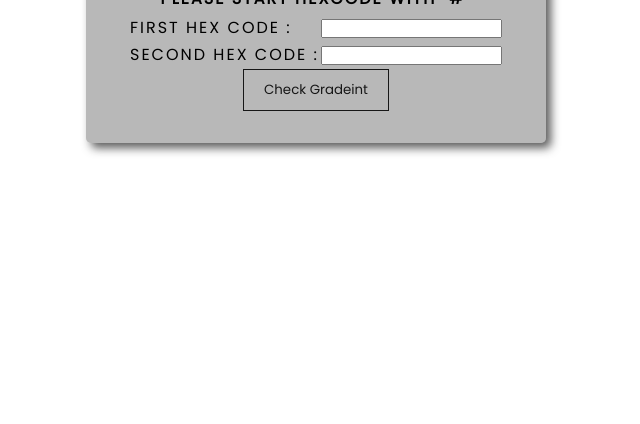
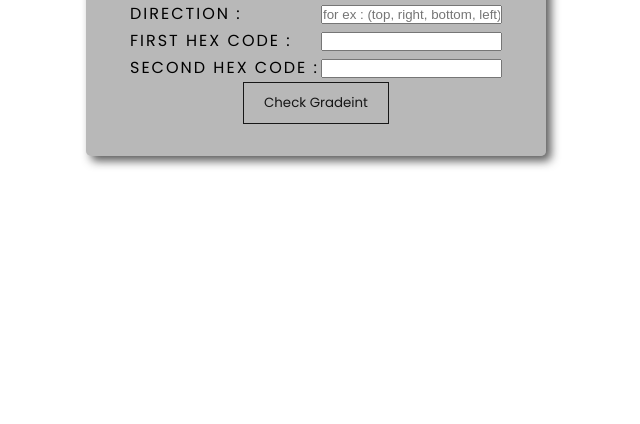
Before and after one commit to therealshizan/gradientchecker.github.io, a plain HTML site: page index.html in a window 1280 px wide. Shown: the part 376-800 px from the top of the page, without its empty margins (324-964 px from the left). Drawn offline with Linux system fonts and the light colour scheme.

Commit message:
Update index.html

```diff
--- a/index.html
+++ b/index.html
@@ -17,6 +17,10 @@
   <table>
     <tr><strong>Please Start Hexcode With "#"</strong></tr>
     <tr>
+      <td><label for="gradient_direction">Direction : </label></td>
+      <td><input type="text" placeholder="for ex : (top, right, bottom, left)" id="gradient_direction"></td>
+    </tr>
+    <tr>
       <td><label for="first_hex">First Hex Code : </label></td>
       <td><input type="text" id="first_hex"></td>
     </tr>
```
